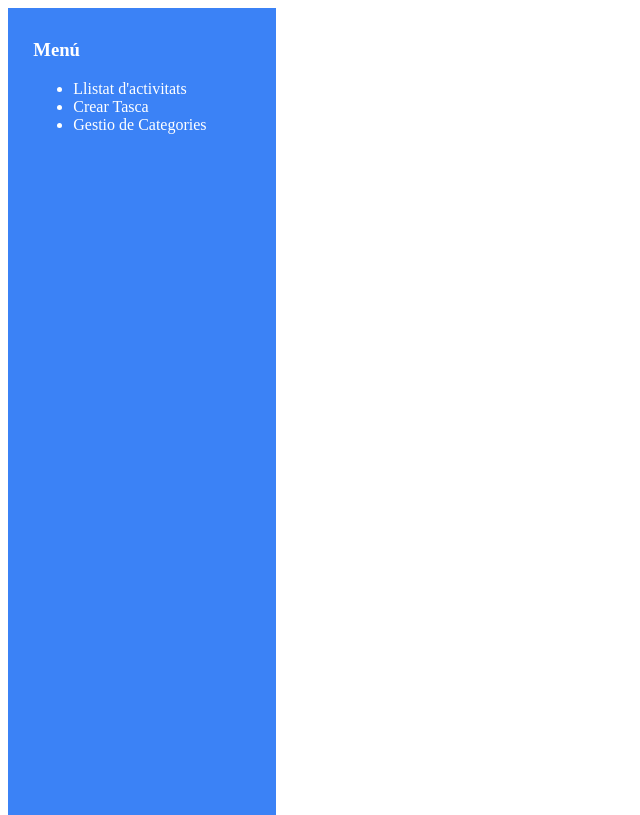
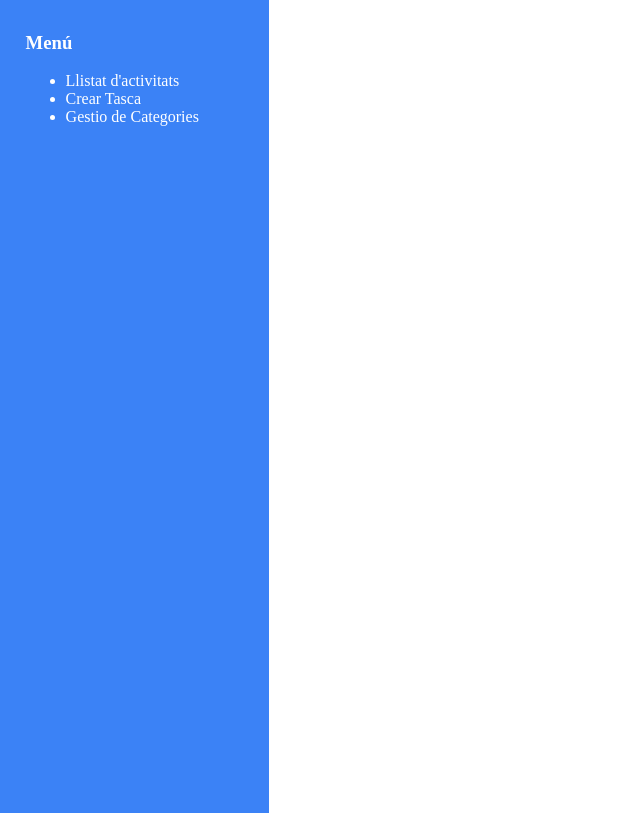
Before and after one commit to NahuelMedinaPiconi/Tasques-amb-Grafics, a plain HTML site: page index.html in a window 1280 px wide. Shown: the top 815 px of the page, without its empty margins (0-640 px from the left). Drawn offline with Linux system fonts and the light colour scheme.

Commit message:
style: estils body

```diff
--- a/CSS/style.css
+++ b/CSS/style.css
@@ -3,6 +3,12 @@
      --secondary-blue: #2162ec;
      --main-text: #000000;
      --secondary-text: #ffffff;
+}
+
+body, html {
+    margin: 0;
+    height: 100%;
+    width: 100%;
 }
 
 .flex {
```
